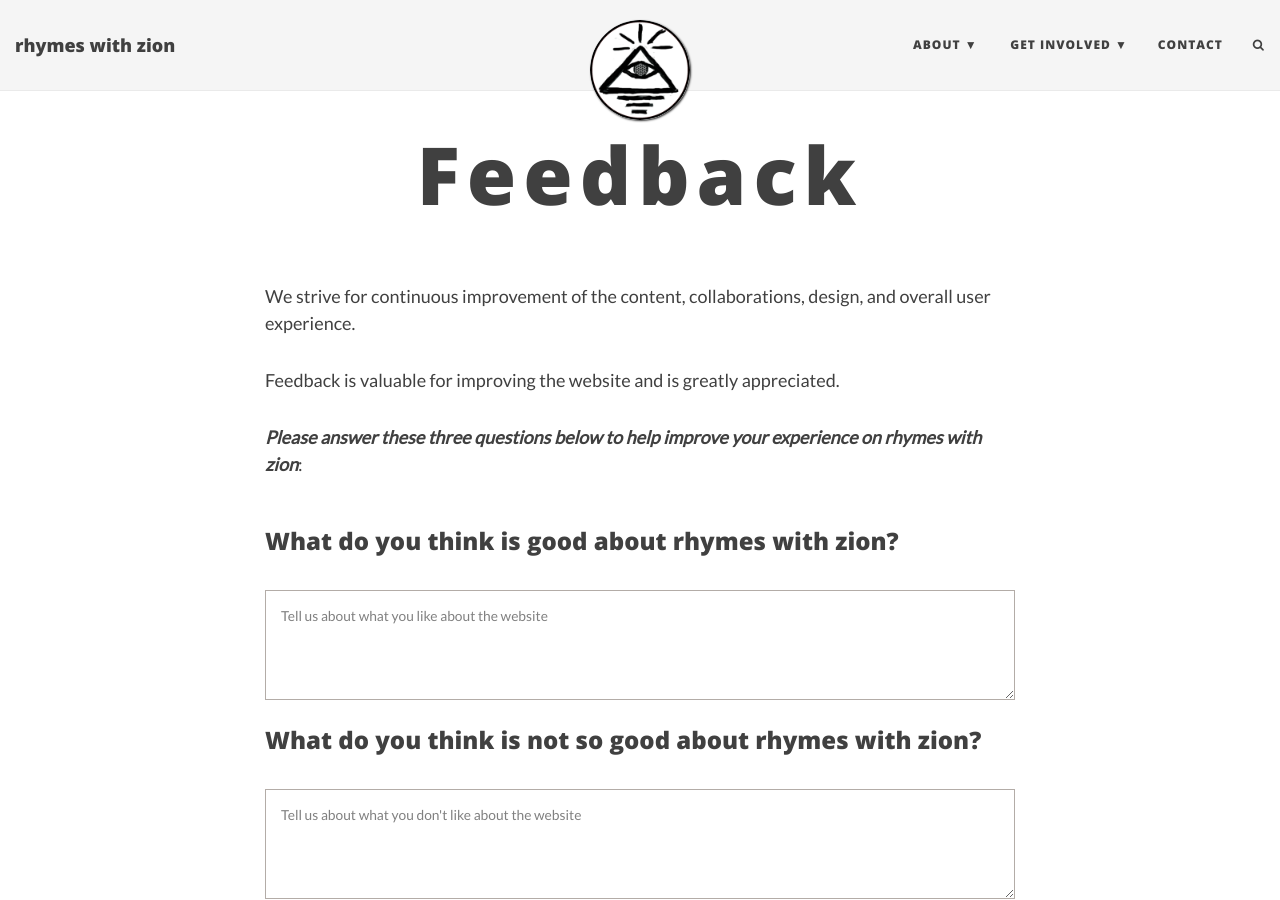
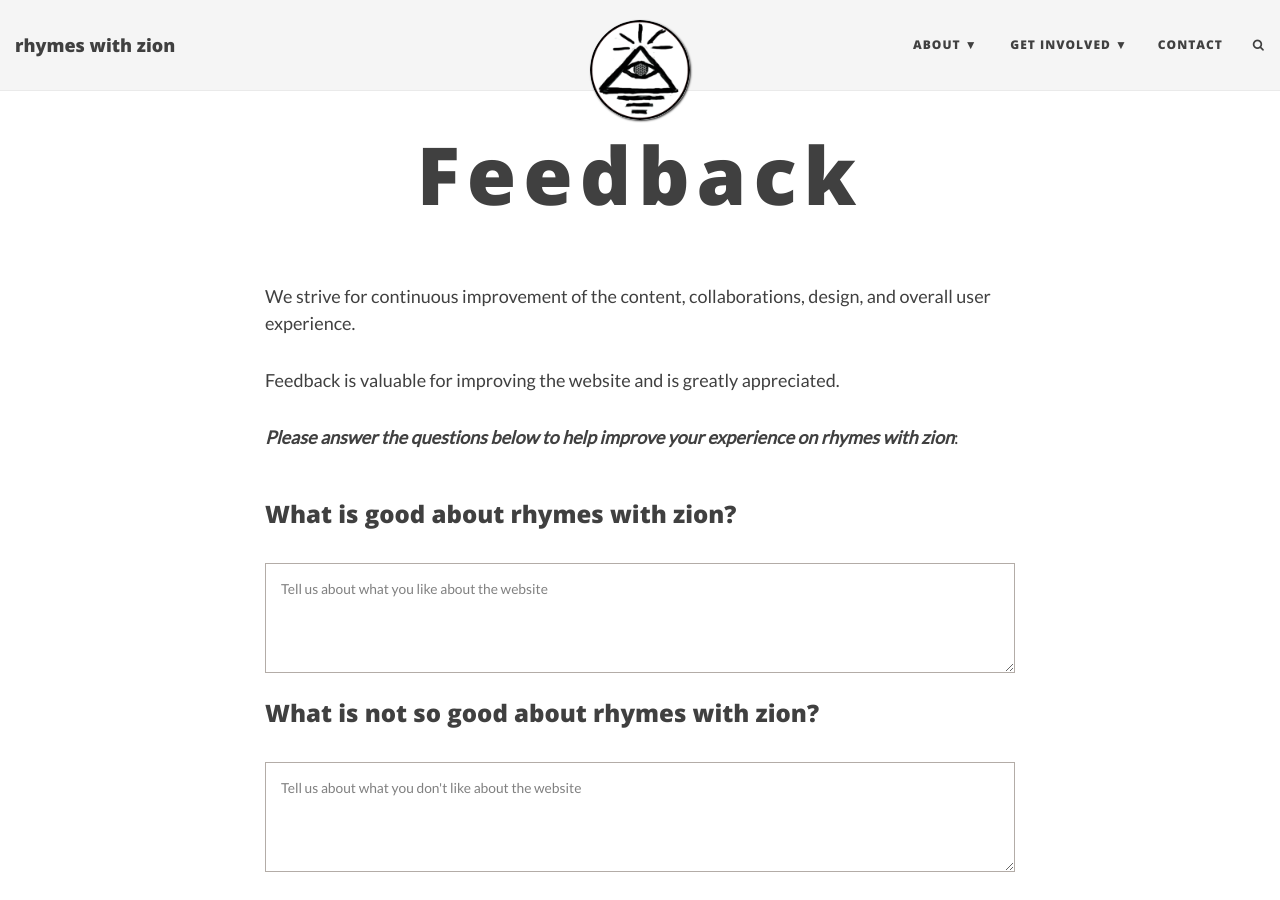
Before and after one commit to rhymeswithzion/rwz-test, a Jekyll site: the page built from feedback.md, in a window 1280 px wide and 900 px high. Built offline with Jekyll 4.4.1, drawn with Linux system fonts in a browser that asks for light colours; some web fonts are replaced; comment, search, counter and statistics services are not loaded; some of the changed text lies outside the part shown.

Commit message:
Update feedback.md

```diff
--- a/feedback.md
+++ b/feedback.md
@@ -9,18 +9,18 @@
 
 Feedback is valuable for improving the website and is greatly appreciated.
 
-__*Please answer these three questions below to help improve your experience on rhymes with zion*__:
+__*Please answer the questions below to help improve your experience on rhymes with zion*__:
 <form id="form" class="topBefore" action="https://formspree.io/feedback@rwz.io"
       method="POST">
-<h3>What do you think is good about rhymes with zion? </h3>
+<h3>What is good about rhymes with zion? </h3>
 	<br>
 	<textarea id="message" type="text" placeholder="Tell us about what you like about the website" name="Good"></textarea>
   <br>
-<h3>What do you think is not so good about rhymes with zion? </h3>
+<h3>What is not so good about rhymes with zion? </h3>
   <br>
   <textarea id="message" type="text" placeholder="Tell us about what you don't like about the website" name="Bad"></textarea>
   <br>
-<h3>How do you think rhymes with zion could be improved?</h3>
+<h3>How could rhymes with zion be improved?</h3>
   <br>
   <textarea id="message" type="text" placeholder="Tell us your thoughts on how your experience on the website could be better" name="Improve"></textarea>
   <br>
```
